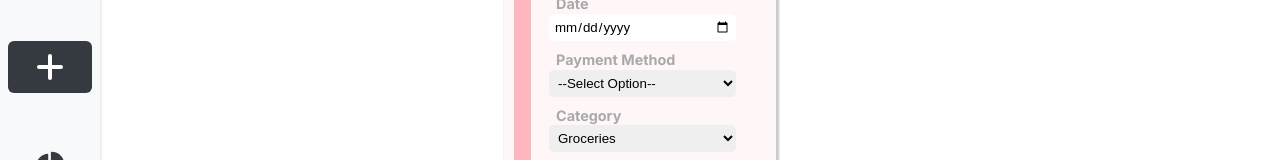
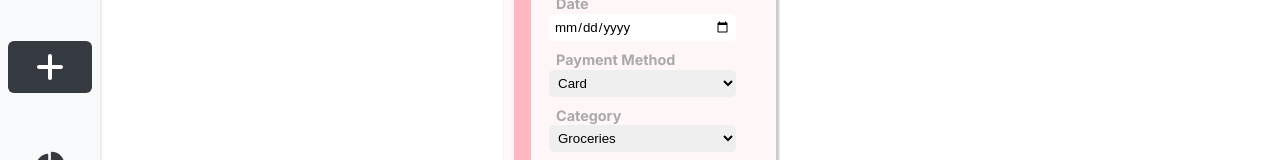
Before and after one commit to benediktbrenk/budget-app, a Next.js app: page /newentry in a window 1280 px wide. Shown: the part 333-493 px from the top of the page. Built offline with nearby package versions, Linux system fonts and the light colour scheme; no server answers; the database is empty; sample sign-in values are in the browser's storage.

Commit message:
Fix default value in entry form

```diff
--- a/components/TransactionEntryForm/index.js
+++ b/components/TransactionEntryForm/index.js
@@ -111,9 +111,8 @@ function TransactionEntryForm({
               mode === "add" ? "" : currentTransaction.paymentMethod
             }
           >
-            <option value="Default">--Select Option--</option>
+            <option value="Card">Card</option>
             <option value="Cash">Cash</option>
-            <option value="Card">Card</option>
           </select>
         </Styled.FormField>
         <Styled.FormField>
```
